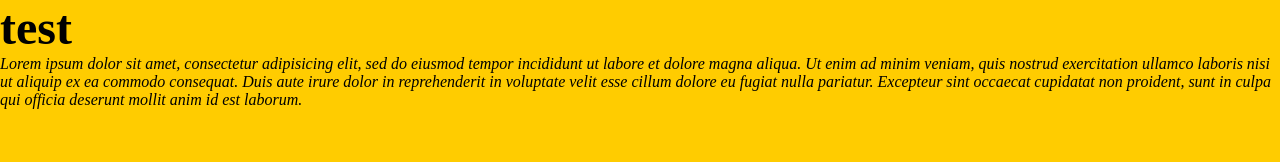
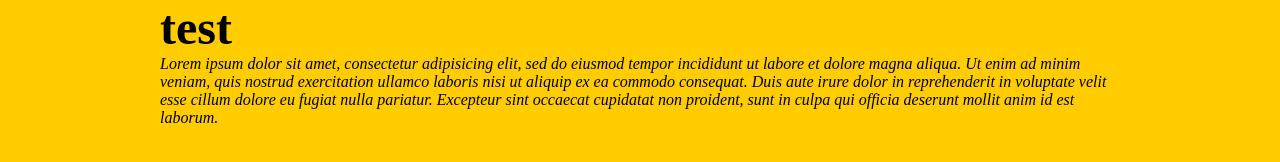
Before and after one commit to ditochilin/Forkio, a plain HTML site: page index.html in a window 1280 px wide. Drawn offline with Linux system fonts and the light colour scheme.

Commit message:
width 960 margin 0 auto

```diff
--- a/src/css/style.css
+++ b/src/css/style.css
@@ -5,6 +5,8 @@
 
 body{
 	background: #FFCC00;
+	width: 960px;
+	margin: 0 auto;
 }
 
 h1{
```
